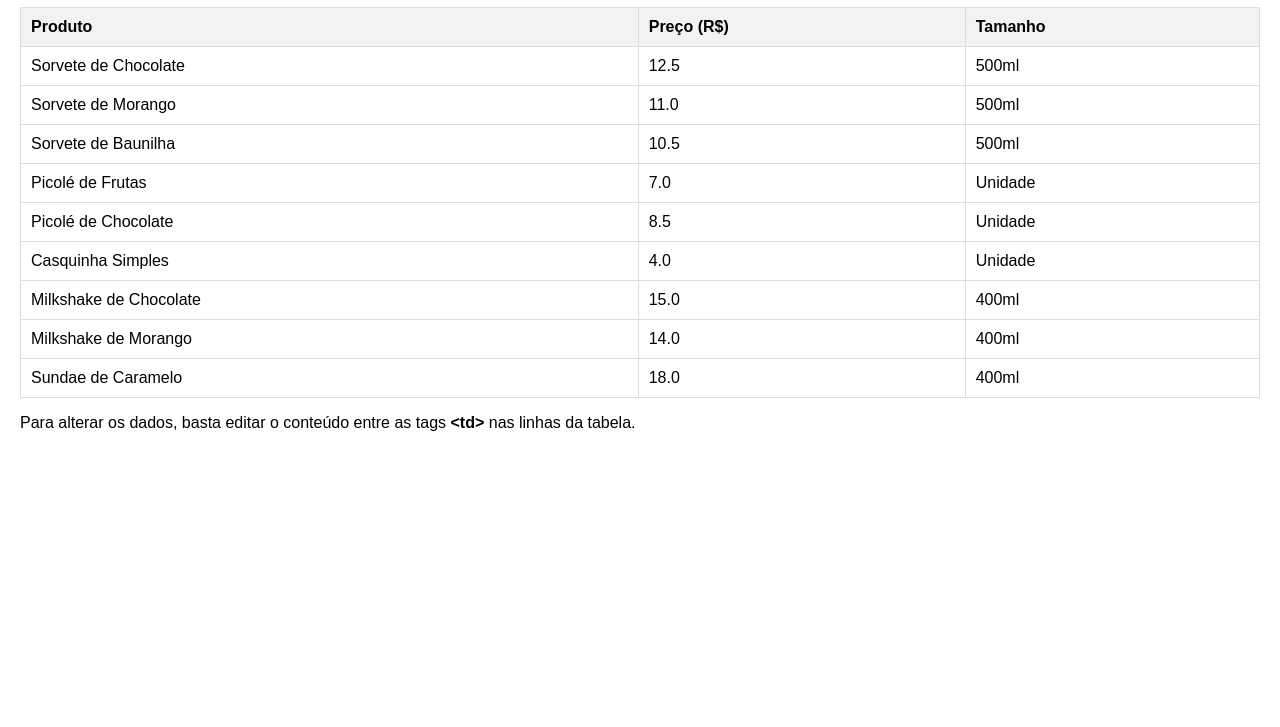
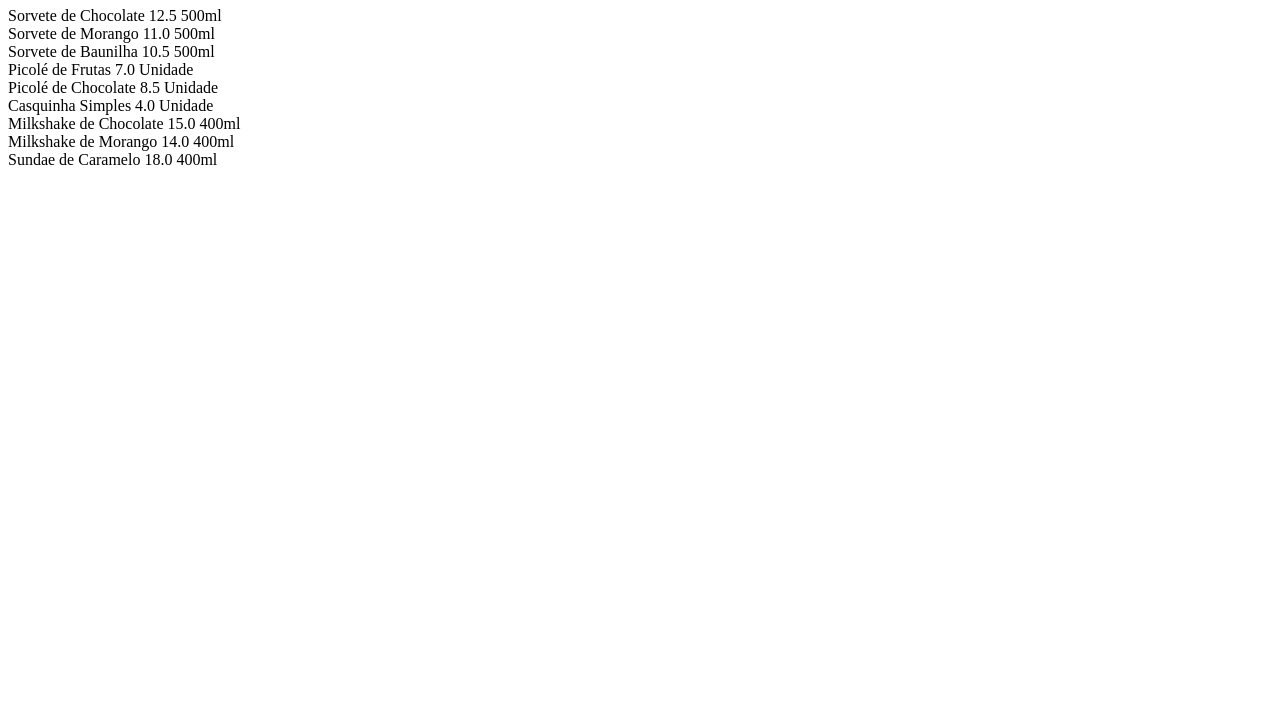
Before and after one commit to Ckistian-dev/Teste, a plain HTML site: page index.html in a window 1280 px wide. Shown: the part 73-800 px from the top of the page. Drawn offline with Linux system fonts and the light colour scheme.

Commit message:
Update index.html

```diff
--- a/index.html
+++ b/index.html
@@ -3,84 +3,59 @@
 <head>
     <meta charset="UTF-8">
     <meta name="viewport" content="width=device-width, initial-scale=1.0">
-    <title>Tabela de Preços - Sorveteria</title>
-    <style>
-        body {
-            font-family: Arial, sans-serif;
-            margin: 20px;
-        }
-        table {
-            width: 100%;
-            border-collapse: collapse;
-            margin-top: 20px;
-        }
-        th, td {
-            padding: 10px;
-            text-align: left;
-            border: 1px solid #ddd;
-        }
-        th {
-            background-color: #f2f2f2;
-        }
-    </style>
+    <title>Cardápio de Sorvetes</title>
 </head>
 <body>
-    <h1>Tabela de Preços - Sorveteria</h1>
-    <table>
-        <tr>
-            <th>Produto</th>
-            <th>Preço (R$)</th>
-            <th>Tamanho</th>
-        </tr>
 
-        <!-- Alterar os dados das linhas abaixo -->
-        <tr>
-            <td>Sorvete de Chocolate</td> <!-- Nome do produto -->
-            <td>12.5</td> <!-- Preço do produto -->
-            <td>500ml</td> <!-- Tamanho do produto -->
-        </tr>
-        <tr>
-            <td>Sorvete de Morango</td>
-            <td>11.0</td>
-            <td>500ml</td>
-        </tr>
-        <tr>
-            <td>Sorvete de Baunilha</td>
-            <td>10.5</td>
-            <td>500ml</td>
-        </tr>
-        <tr>
-            <td>Picolé de Frutas</td>
-            <td>7.0</td>
-            <td>Unidade</td>
-        </tr>
-        <tr>
-            <td>Picolé de Chocolate</td>
-            <td>8.5</td>
-            <td>Unidade</td>
-        </tr>
-        <tr>
-            <td>Casquinha Simples</td>
-            <td>4.0</td>
-            <td>Unidade</td>
-        </tr>
-        <tr>
-            <td>Milkshake de Chocolate</td>
-            <td>15.0</td>
-            <td>400ml</td>
-        </tr>
-        <tr>
-            <td>Milkshake de Morango</td>
-            <td>14.0</td>
-            <td>400ml</td>
-        </tr>
-        <tr>
-            <td>Sundae de Caramelo</td>
-            <td>18.0</td>
-            <td>400ml</td>
-        </tr>
-    </table>
+    <h1 id="titulo">Cardápio de Sorvetes e Produtos</h1>
 
-    <p>Para alterar os dados, basta editar o conteúdo entre as tags <strong>&lt;td&gt;</strong> nas linhas da tabela.</p>
+    <div id="produtos">
+        <div class="produto">
+            <span class="nome">Sorvete de Chocolate</span>
+            <span class="preco">12.5</span>
+            <span class="tamanho">500ml</span>
+        </div>
+        <div class="produto">
+            <span class="nome">Sorvete de Morango</span>
+            <span class="preco">11.0</span>
+            <span class="tamanho">500ml</span>
+        </div>
+        <div class="produto">
+            <span class="nome">Sorvete de Baunilha</span>
+            <span class="preco">10.5</span>
+            <span class="tamanho">500ml</span>
+        </div>
+        <div class="produto">
+            <span class="nome">Picolé de Frutas</span>
+            <span class="preco">7.0</span>
+            <span class="tamanho">Unidade</span>
+        </div>
+        <div class="produto">
+            <span class="nome">Picolé de Chocolate</span>
+            <span class="preco">8.5</span>
+            <span class="tamanho">Unidade</span>
+        </div>
+        <div class="produto">
+            <span class="nome">Casquinha Simples</span>
+            <span class="preco">4.0</span>
+            <span class="tamanho">Unidade</span>
+        </div>
+        <div class="produto">
+            <span class="nome">Milkshake de Chocolate</span>
+            <span class="preco">15.0</span>
+            <span class="tamanho">400ml</span>
+        </div>
+        <div class="produto">
+            <span class="nome">Milkshake de Morango</span>
+            <span class="preco">14.0</span>
+            <span class="tamanho">400ml</span>
+        </div>
+        <div class="produto">
+            <span class="nome">Sundae de Caramelo</span>
+            <span class="preco">18.0</span>
+            <span class="tamanho">400ml</span>
+        </div>
+    </div>
+
 </body>
 </html>
```
